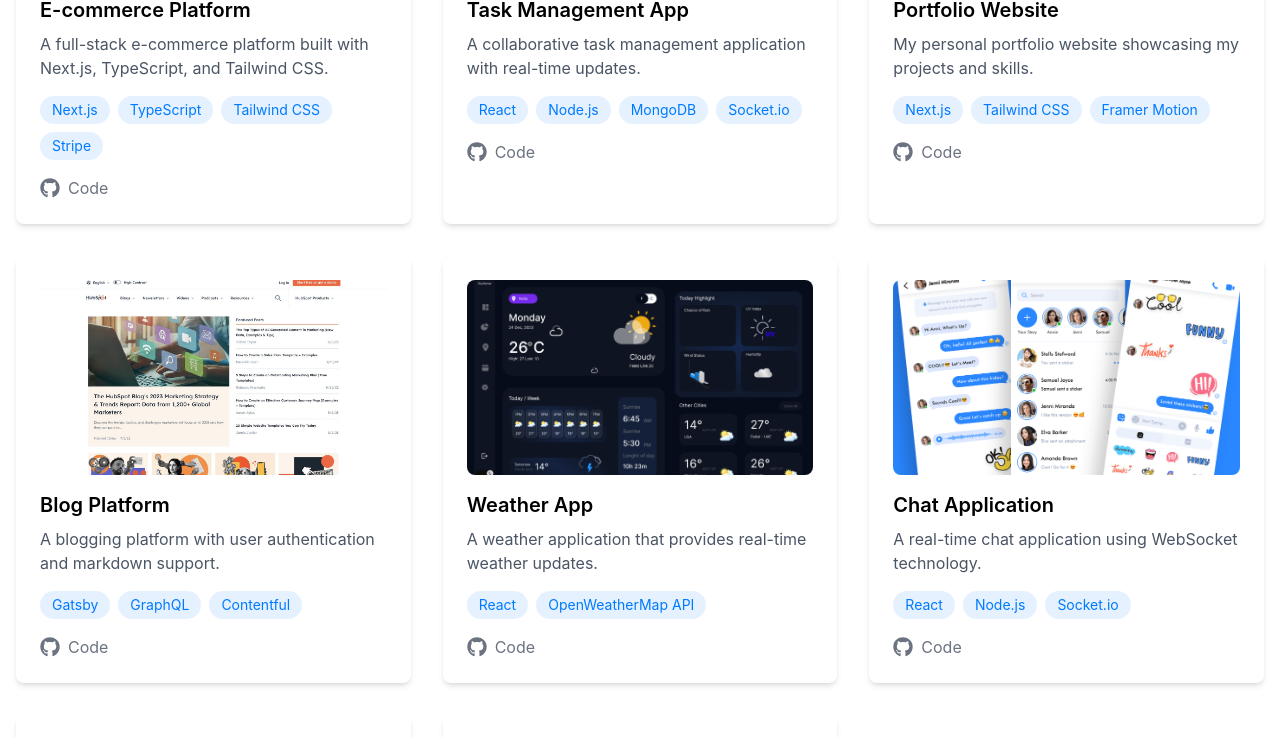
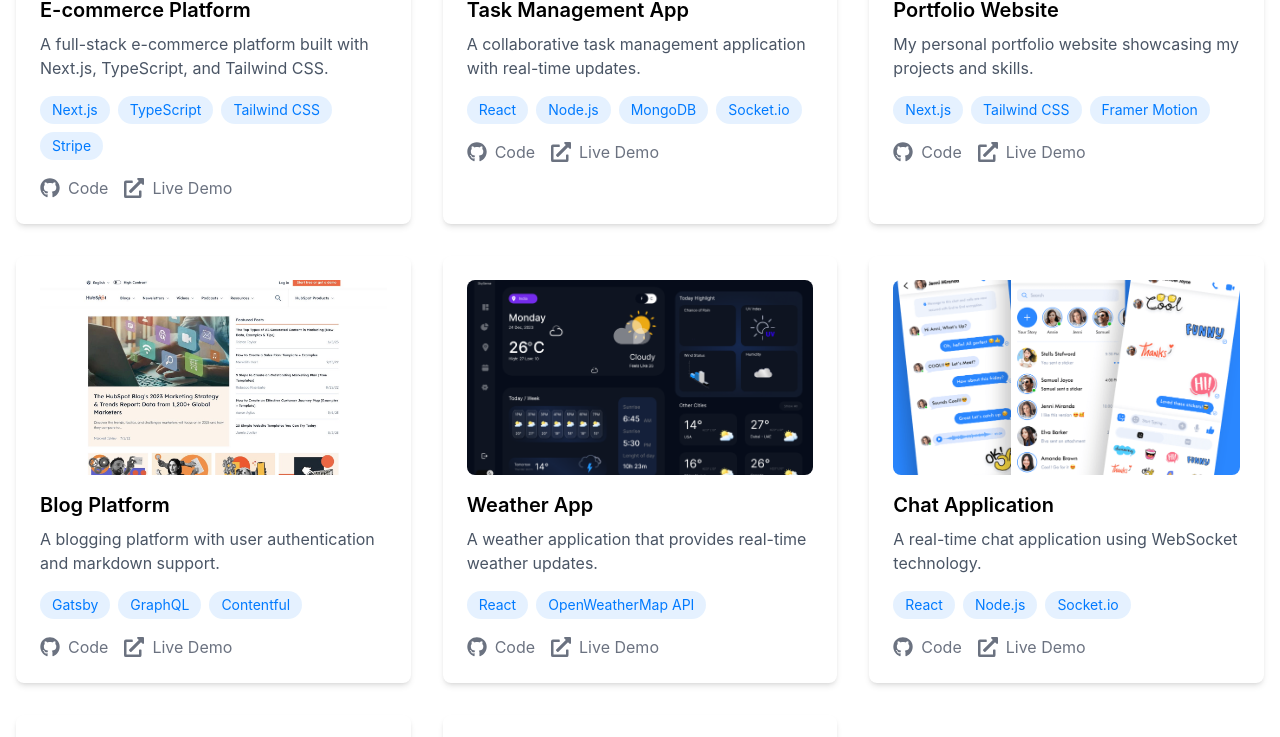
Before and after one commit to rachid-achengli/myfolio, a Next.js app: page / in a window 1280 px wide. Shown: the part 1135-1872 px from the top of the page. Built offline with nearby package versions, Linux system fonts and the light colour scheme.

Commit message:
adding live demo icons

```diff
--- a/src/app/components/Projects.tsx
+++ b/src/app/components/Projects.tsx
@@ -2,7 +2,7 @@
 import Image from 'next/image'
 import Link from 'next/link'
 import React from 'react'
-import { FaGithub } from 'react-icons/fa'
+import { FaExternalLinkAlt, FaGithub } from 'react-icons/fa'
 
 
 const Projects = () => {
@@ -28,10 +28,14 @@
                                 ))
                             }
                         </div>
-                        <div className='flex gap-4 '>
+                        <div className='flex gap-4 mt-2'>
                             <Link href={project.githubLink} target='_blank' className='flex items-center gap-2 text-secondary
                              hover:text-primary transition-colors'>
                                 <FaGithub className='w-5 h-5'/><span>Code</span>
+                            </Link>
+                            <Link href={project.githubLink} target='_blank' className='flex items-center gap-2 text-secondary
+                             hover:text-primary transition-colors'>
+                                <FaExternalLinkAlt className='w-5 h-5'/><span>Live Demo</span>
                             </Link>
                         </div>
                     </article>
```
